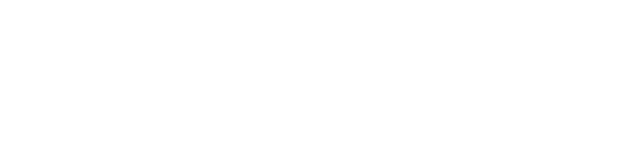
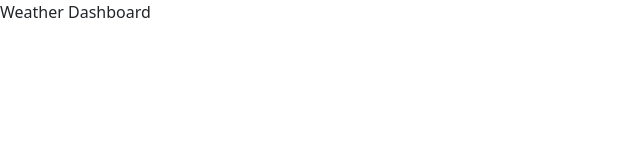
Before and after one commit to jaclynnburch/jackie-weather-data, a plain HTML site: page index.html in a window 1280 px wide. Shown: the whole page, without its empty margins (0-640 px from the left). Drawn offline with nearby package versions, Linux system fonts and the light colour scheme.

Commit message:
linked bootstrap

```diff
--- a/index.html
+++ b/index.html
@@ -3,9 +3,18 @@
 <head>
     <meta charset="UTF-8">
     <meta name="viewport" content="width=device-width, initial-scale=1.0">
-    <title>Document</title>
+    <title>Jackie-Weather-Forcast</title>
+
+    <link href="https://cdn.jsdelivr.net/npm/bootstrap@5.0.2/dist/css/bootstrap.min.css"
+    rel="stylesheet" integrity="sha384-EVSTQN3/azprG1Anm3QDgpJLIm9Nao0Yz1ztcQTwFspd3yD65VohhpuuCOmLASjC"
+    crossorigin="anonymous">
+
 </head>
 <body>
 
+    <header class="heading">Weather Dashboard</header>
+    <script src="https://cdn.jsdelivr.net/npm/bootstrap@5.0.2/dist/js/bootstrap.bundle.min.js"
+    integrity="sha384-MrcW6ZMFYlzcLA8Nl+NtUVF0sA7MsXsP1UyJoMp4YLEuNSfAP+JcXn/tWtIaxVXM"
+    crossorigin="anonymous"></script>
 </body>
 </html>
--- a/style.css
+++ b/style.css
@@ -0,0 +1,10 @@
+.heading {
+    text-align: center;
+    background-color: cornflowerblue;
+    color: white;
+    font-family: 'Courier New', Courier, monospace;
+    font-weight: 600;
+    font-size: 40px;
+    padding: 20px;
+
+}
```
